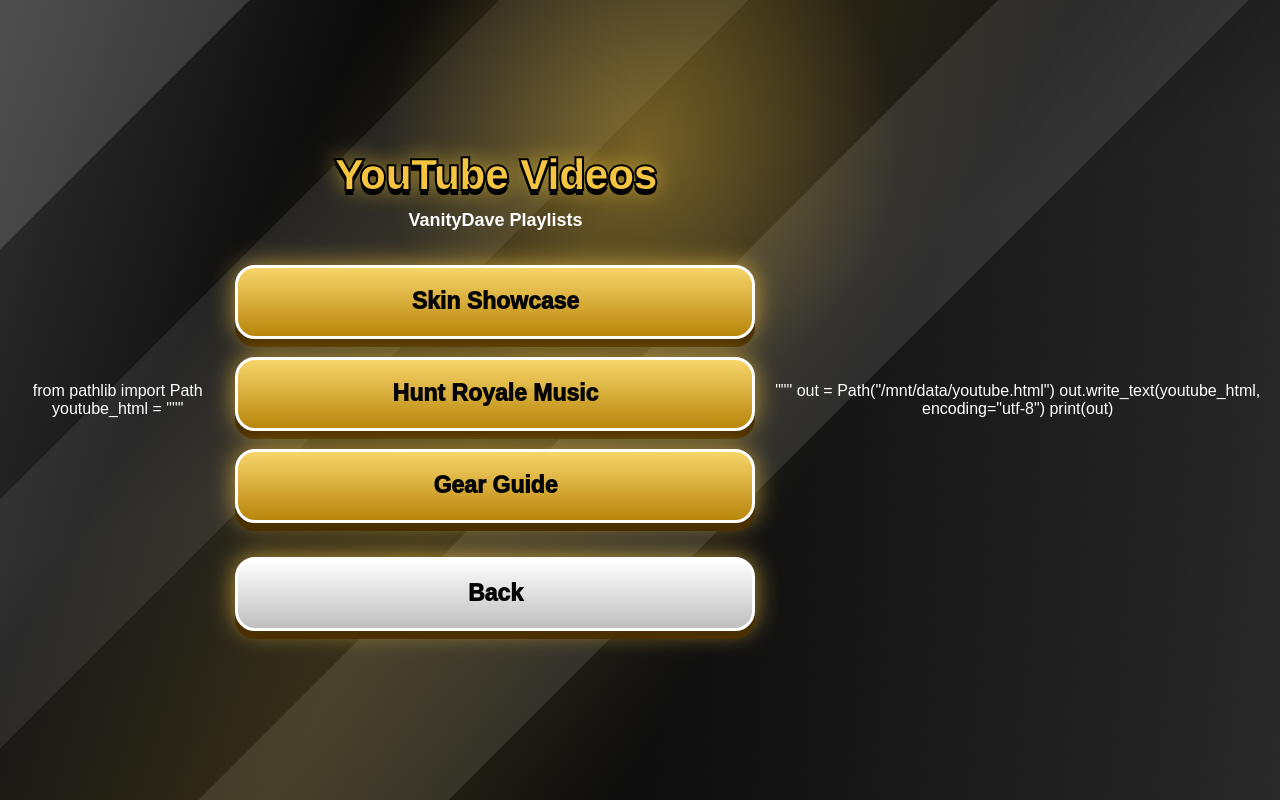
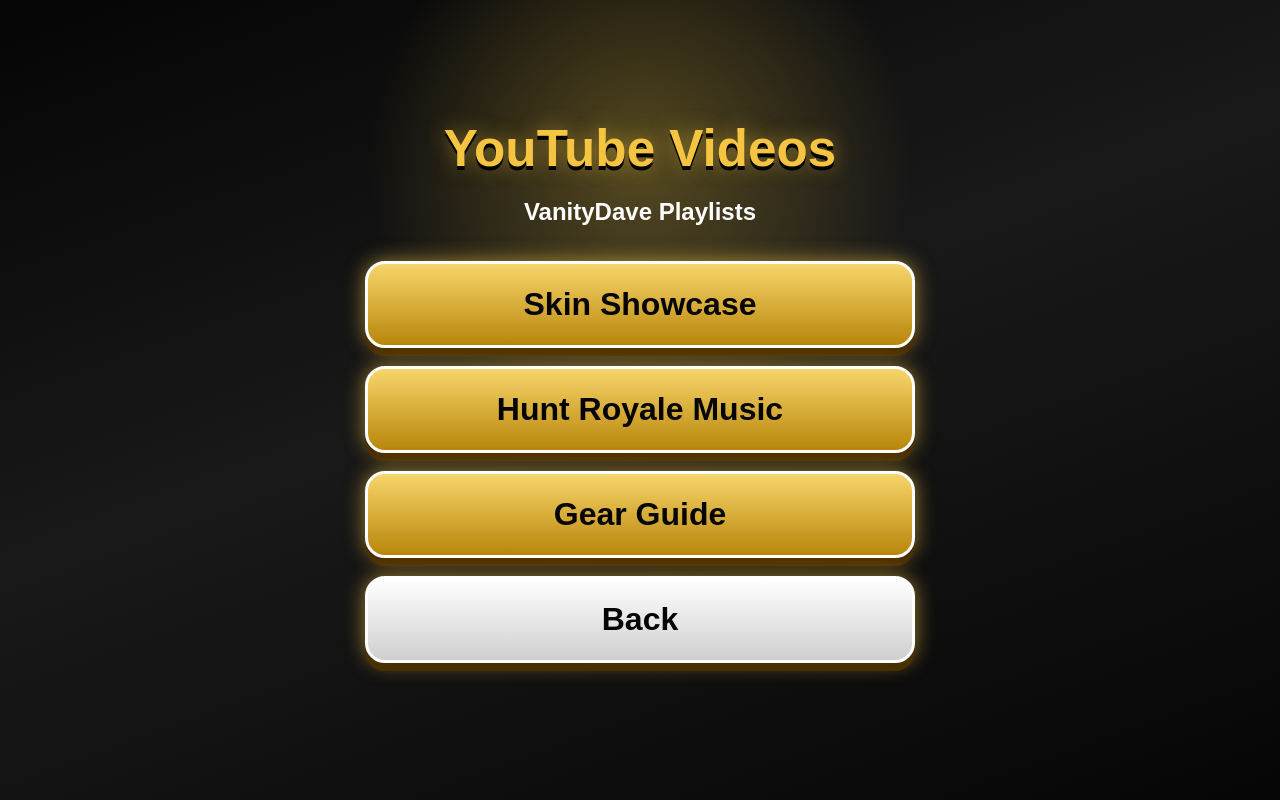
Before and after one commit to VanityDave/DAVE, a website: page youtube.html in a window 1280 px wide. Drawn offline with Linux system fonts and the light colour scheme.

Commit message:
youtube.html

```diff
--- a/youtube.html
+++ b/youtube.html
@@ -1,132 +1,29 @@
-from pathlib import Path
-
-youtube_html = """<!DOCTYPE html>
+<!DOCTYPE html>
 <html lang="en">
 <head>
 <meta charset="UTF-8">
-<meta name="viewport" content="width=device-width,initial-scale=1,maximum-scale=1,user-scalable=no">
+<meta name="viewport" content="width=device-width, initial-scale=1.0">
 <title>YouTube Videos</title>
 <style>
-*{
-  box-sizing:border-box;
-  margin:0;
-  padding:0;
-  font-family:Arial, Helvetica, sans-serif;
-}
-
-body{
-  min-height:100vh;
-  display:flex;
-  align-items:center;
-  justify-content:center;
-  text-align:center;
-  color:white;
-  overflow:hidden;
-  background:
-    radial-gradient(circle at 50% 18%, rgba(245,197,66,.34), transparent 28%),
-    linear-gradient(135deg,
-      rgba(255,255,255,.14) 0 12%,
-      transparent 12% 24%,
-      rgba(255,255,255,.08) 24% 36%,
-      transparent 36% 48%,
-      rgba(255,255,255,.10) 48% 60%,
-      transparent 60% 100%),
-    linear-gradient(160deg,#050505,#1a1a1a 45%,#060606);
-}
-
-body::before{
-  content:"";
-  position:absolute;
-  inset:0;
-  background:
-    linear-gradient(120deg,
-      rgba(255,255,255,.18),
-      transparent 22%,
-      rgba(212,175,55,.18) 42%,
-      transparent 62%,
-      rgba(255,255,255,.14));
-  pointer-events:none;
-}
-
-.container{
-  position:relative;
-  z-index:1;
-  width:90%;
-  max-width:520px;
-}
-
-h1{
-  font-size:42px;
-  font-weight:1000;
-  color:#f5c542;
-  -webkit-text-stroke:2px #000;
-  text-shadow:0 5px 0 #000,0 0 22px #d4af37;
-  margin-bottom:10px;
-}
-
-.subtitle{
-  font-size:18px;
-  font-weight:800;
-  margin-bottom:34px;
-  color:#ffffff;
-}
-
-.btn{
-  display:block;
-  width:100%;
-  min-height:74px;
-  margin:18px 0;
-  padding:20px;
-  border:3px solid #ffffff;
-  border-radius:20px;
-  background:linear-gradient(#f7d56a,#b8860b);
-  color:#050505;
-  font-size:23px;
-  font-weight:1000;
-  text-decoration:none;
-  box-shadow:0 8px 0 #4a2f00,0 0 24px rgba(245,197,66,.7);
-}
-
-.btn:active{
-  transform:translateY(4px);
-  box-shadow:0 4px 0 #4a2f00;
-}
-
-.back{
-  margin-top:34px;
-  background:linear-gradient(#ffffff,#bfbfbf);
-}
+*{margin:0;padding:0;box-sizing:border-box;font-family:Arial,sans-serif}
+body{min-height:100vh;display:flex;justify-content:center;align-items:center;background:radial-gradient(circle at 50% 20%,rgba(212,175,55,.35),transparent 30%),linear-gradient(160deg,#050505,#191919 45%,#060606);overflow:hidden}
+.container{position:relative;z-index:2;text-align:center;width:90%;max-width:550px}
+h1{color:#f5c542;font-size:3.2rem;font-weight:900;text-shadow:0 4px 0 #000,0 0 20px rgba(212,175,55,.6);margin-bottom:20px}
+.subtitle{color:white;font-size:1.5rem;font-weight:900;margin-bottom:35px}
+.button{display:block;width:100%;padding:22px;margin:18px 0;border-radius:20px;font-size:2rem;font-weight:900;text-decoration:none;color:#050505;background:linear-gradient(#f7d56a,#b8860b);border:3px solid white;box-shadow:0 8px 0 #4a2f00,0 0 20px rgba(245,197,66,.6)}
+.back{background:linear-gradient(#fff,#cfcfcf)}
 </style>
 </head>
-
 <body>
 <div class="container">
-  <h1>YouTube Videos</h1>
-  <div class="subtitle">VanityDave Playlists</div>
+<h1>YouTube Videos</h1>
+<div class="subtitle">VanityDave Playlists</div>
 
-  <a class="btn" target="_blank" rel="noopener noreferrer"
-     href="https://youtube.com/playlist?list=PLrW2Y-WIJx8_CnKA20yRNwApRSqvNE3hX&si=tDBmiMwmWPY4CYu3">
-    Skin Showcase
-  </a>
+<a class="button" href="https://youtube.com/playlist?list=PLrW2Y-WIJx8_CnKA20yRNwApRSqvNE3hX&si=tDBmiMwmWPY4CYu3">Skin Showcase</a>
+<a class="button" href="https://youtube.com/playlist?list=PLrW2Y-WIJx8877RceqvVhbfgqvHRpgXrX&si=_oM64jT6oeQcbq1m">Hunt Royale Music</a>
+<a class="button" href="https://youtube.com/playlist?list=PLrW2Y-WIJx88tAGfdqkk2wz_gzo4B4U5q&si=zpb1ybiYLvCAZcVf">Gear Guide</a>
+<a class="button back" href="index.html">Back</a>
 
-  <a class="btn" target="_blank" rel="noopener noreferrer"
-     href="https://youtube.com/playlist?list=PLrW2Y-WIJx8877RceqvVhbfgqvHRpgXrX&si=_oM64jT6oeQcbq1m">
-    Hunt Royale Music
-  </a>
-
-  <a class="btn" target="_blank" rel="noopener noreferrer"
-     href="https://youtube.com/playlist?list=PLrW2Y-WIJx88tAGfdqkk2wz_gzo4B4U5q&si=zpb1ybiYLvCAZcVf">
-    Gear Guide
-  </a>
-
-  <a class="btn back" href="start.html">
-    Back
-  </a>
 </div>
 </body>
 </html>
-"""
-
-out = Path("/mnt/data/youtube.html")
-out.write_text(youtube_html, encoding="utf-8")
-print(out)
```
